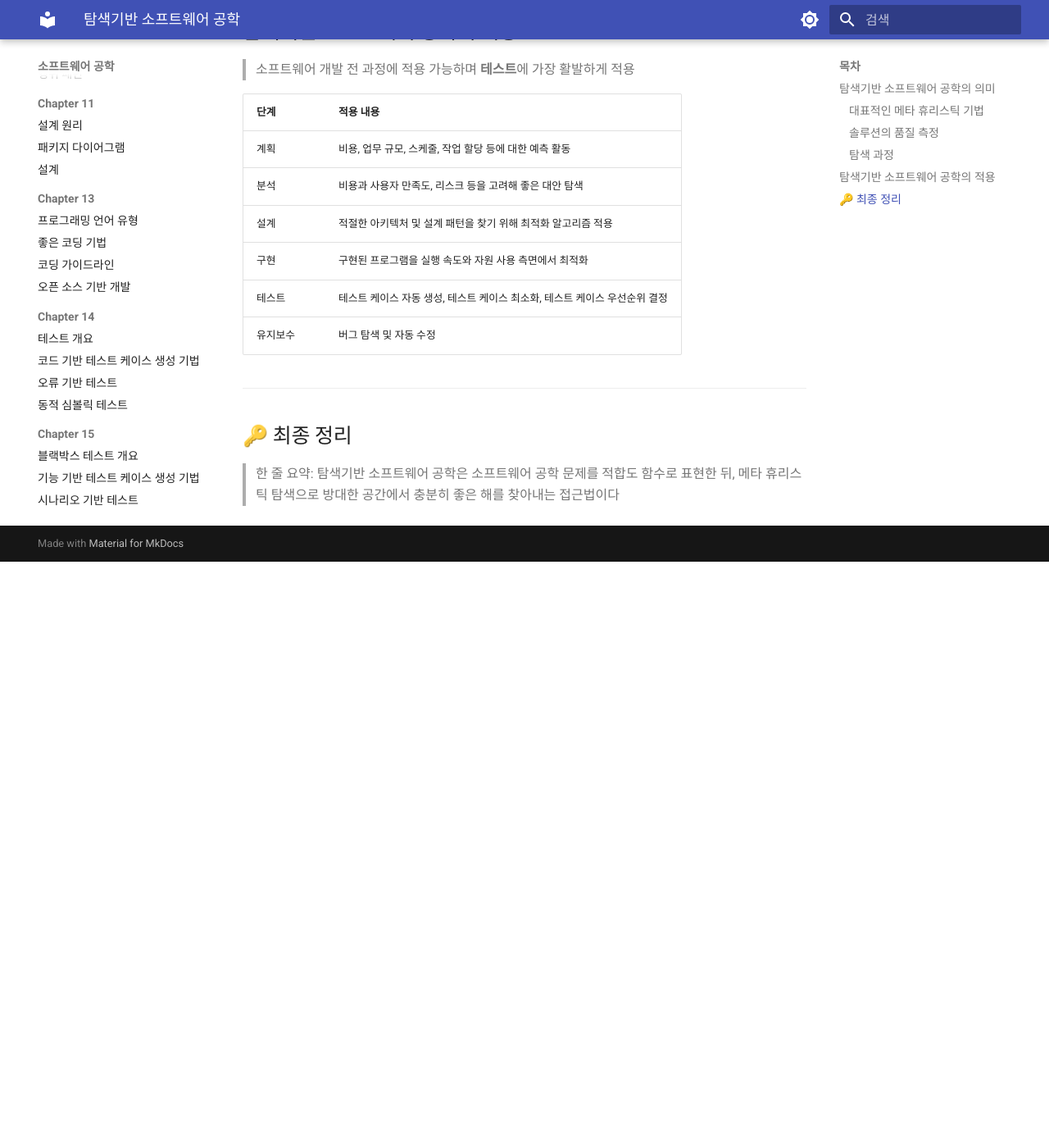
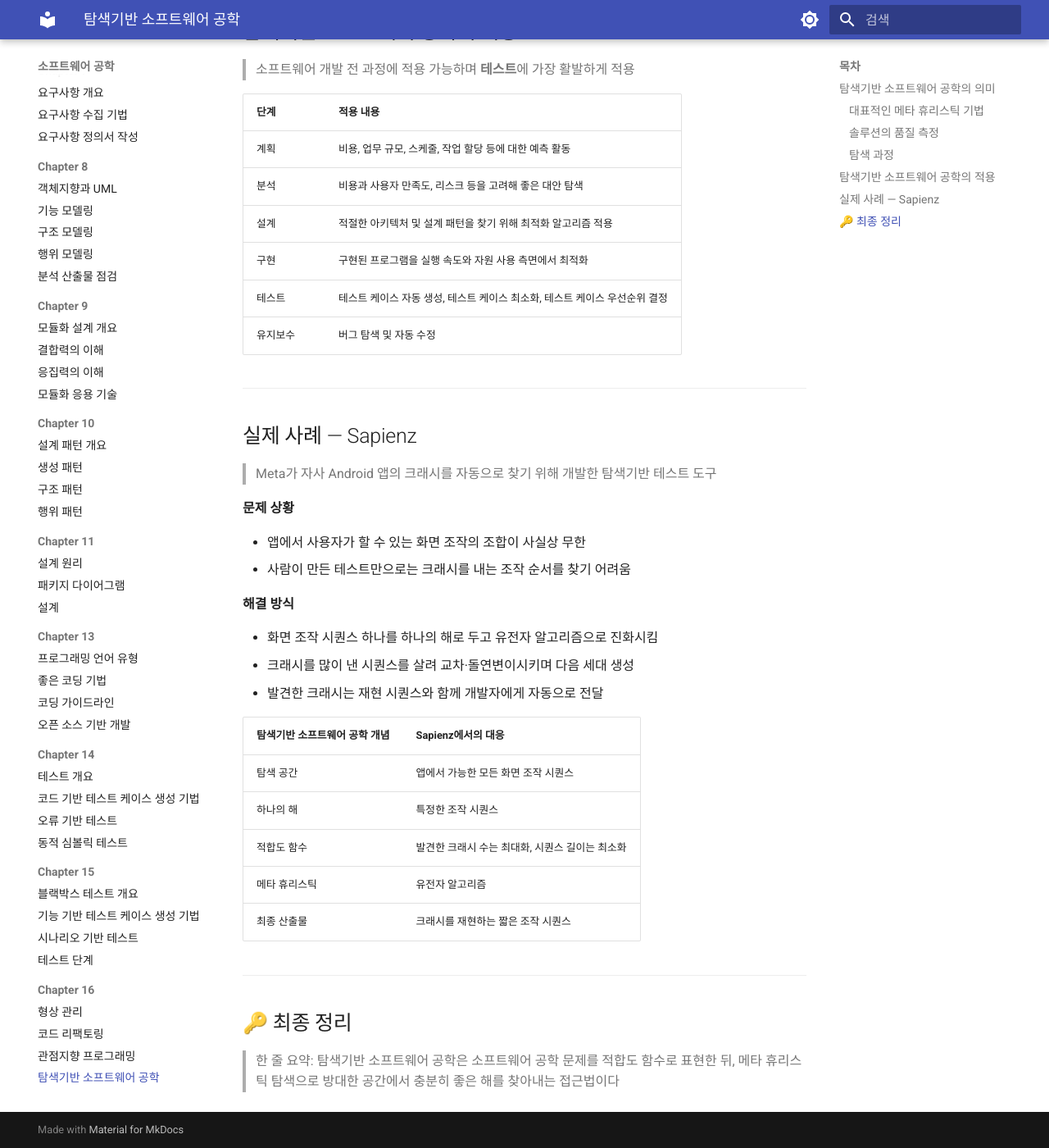
Before and after one commit to CokaNuri/CSBE, an MkDocs documentation site: the page built from docs/software-engineering/Chapter 16/04 탐색기반 소프트웨어 공학.md, in a window 1280 px wide and 1400 px high, scrolled down 1981 px. Shown: the whole window at 82% size. Built offline with MkDocs 1.6.1 and Material for MkDocs 9.7.7, drawn with Linux system fonts in a browser that asks for light colours; before the commit the page ends 2666 px from its top, so only the background shows below that.

Commit message:
04 탐색기반 정리

```diff
--- a/docs/software-engineering/Chapter 16/04 탐색기반 소프트웨어 공학.md
+++ b/docs/software-engineering/Chapter 16/04 탐색기반 소프트웨어 공학.md
@@ -63,8 +63,6 @@
 | 비용 함수 | 해가 치르는 대가(오차, 시간, 자원 등)를 수치로 표현 | 최소화 |
 | 목적 함수 | 문제가 달성하려는 목표를 수식으로 정의 | 문제에 따라 최대·최소 |
 
-</details>
-
 ### 탐색 과정
 
 1. 랜덤하게 선택된 초기 상태에서 시작
@@ -91,6 +89,31 @@
 
 ---
 
+## 실제 사례 — Sapienz
+
+> Meta가 자사 Android 앱의 크래시를 자동으로 찾기 위해 개발한 탐색기반 테스트 도구
+
+**문제 상황**
+
+- 앱에서 사용자가 할 수 있는 화면 조작의 조합이 사실상 무한
+- 사람이 만든 테스트만으로는 크래시를 내는 조작 순서를 찾기 어려움
+
+**해결 방식**
+
+- 화면 조작 시퀀스 하나를 하나의 해로 두고 유전자 알고리즘으로 진화시킴
+- 크래시를 많이 낸 시퀀스를 살려 교차·돌연변이시키며 다음 세대 생성
+- 발견한 크래시는 재현 시퀀스와 함께 개발자에게 자동으로 전달
+
+| 탐색기반 소프트웨어 공학 개념 | Sapienz에서의 대응 |
+|---|---|
+| 탐색 공간 | 앱에서 가능한 모든 화면 조작 시퀀스 |
+| 하나의 해 | 특정한 조작 시퀀스 |
+| 적합도 함수 | 발견한 크래시 수는 최대화, 시퀀스 길이는 최소화 |
+| 메타 휴리스틱 | 유전자 알고리즘 |
+| 최종 산출물 | 크래시를 재현하는 짧은 조작 시퀀스 |
+
+---
+
 ## 🔑 최종 정리
 
 > 한 줄 요약: 탐색기반 소프트웨어 공학은 소프트웨어 공학 문제를 적합도 함수로 표현한 뒤, 메타 휴리스틱 탐색으로 방대한 공간에서 충분히 좋은 해를 찾아내는 접근법이다
```
